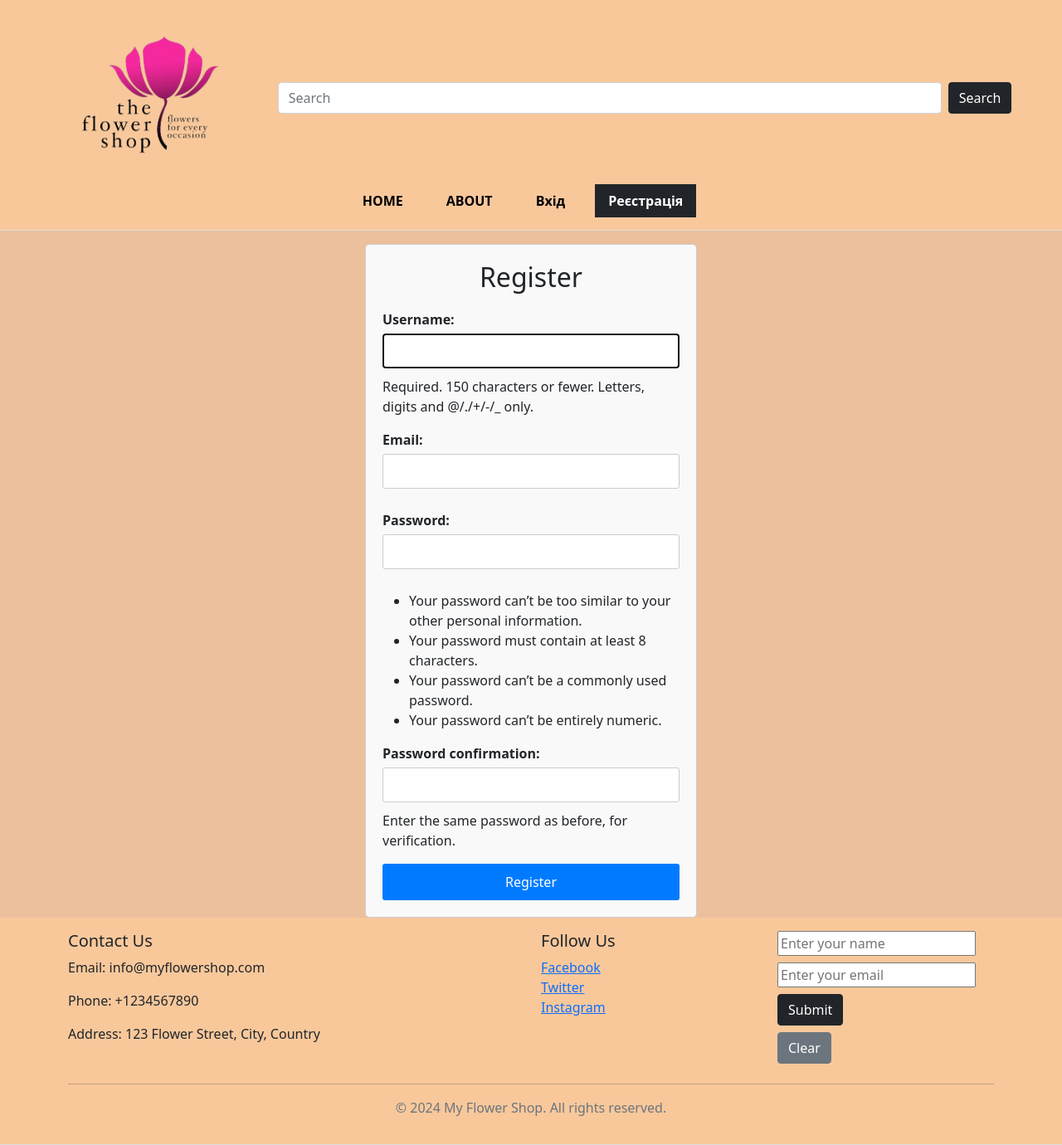
After one commit to IRSES/shop, a Django app: page /register/ in a window 1280 px wide. The commit adds this page. Shown: the whole page at 83% size. Run offline with Django 5.2, Linux system fonts and the light colour scheme.

Commit message:
reg and log

```diff
--- a/main/admin.py
+++ b/main/admin.py
@@ -4,6 +4,7 @@ from django.contrib import admin
 from .models import Product
 from .models import FormData
 from .models import ProductDescription
+from .models import CustomUser
 
 admin.site.register(FormData)
 
@@ -24,3 +25,5 @@ class ProductDescriptionAdmin(admin.ModelAdmin):
     inlines = [ProductInline]  # Включаємо вкладений клас ProductInline
 
 admin.site.register(ProductDescription, ProductDescriptionAdmin)
+
+admin.site.register(CustomUser)
--- /dev/null
+++ b/main/forms.py
@@ -0,0 +1,18 @@
+# main/forms.py
+
+from django import forms
+from django.contrib.auth.forms import UserCreationForm
+from .models import CustomUser
+
+class UserRegistrationForm(UserCreationForm):
+    email = forms.EmailField()
+
+    class Meta:
+        model = CustomUser
+        fields = ['username', 'email', 'password1', 'password2']
+
+
+class UserProfileForm(forms.ModelForm):
+    class Meta:
+        model = CustomUser
+        fields = ['username', 'email', 'role']
--- a/main/models.py
+++ b/main/models.py
@@ -2,6 +2,8 @@
 
 from django.db import models
 from django.core.validators import RegexValidator
+from django.contrib.auth.models import AbstractUser
+from django.contrib.auth.models import *
 
 
 class ProductDescription(models.Model):
@@ -55,3 +57,30 @@ class FormData(models.Model):
 
     def validate_english_name(self):
         english_name_validator(self.name)
+
+
+# reg auth users
+class CustomUser(AbstractUser):
+    ROLE_CHOICES = (
+        ('user', 'Звичайний користувач'),
+        ('manager', 'Менеджер'),
+        ('admin', 'Адміністратор'),
+    )
+    role = models.CharField(max_length=10, choices=ROLE_CHOICES, default='user')
+
+    groups = models.ManyToManyField(
+        Group,
+        verbose_name='groups',
+        blank=True,
+        help_text='The groups this user belongs to. A user will get all permissions granted to each of their groups.',
+        related_name='customuser_set',
+        related_query_name='user',
+    )
+    user_permissions = models.ManyToManyField(
+        Permission,
+        verbose_name='user permissions',
+        blank=True,
+        help_text='Specific permissions for this user.',
+        related_name='customuser_set',
+        related_query_name='user',
+    )
--- a/main/urls.py
+++ b/main/urls.py
@@ -1,7 +1,7 @@
 from django.urls import path
 from . import views
 from .views import ProductListView, ProductCreateView, ProductUpdateView, ProductDeleteView
-
+from django.contrib.auth.views import PasswordResetView, PasswordResetDoneView, PasswordResetConfirmView, PasswordResetCompleteView
 
 urlpatterns = [
     path('', views.home, name='home'),
@@ -12,4 +12,15 @@ urlpatterns = [
     path('product/new/', ProductCreateView.as_view(), name='product_new'),
     path('product/<int:pk>/edit/', ProductUpdateView.as_view(), name='product_edit'),
     path('product/<int:pk>/delete/', ProductDeleteView.as_view(), name='product_delete'),
+    #reg,log,logout
+    path('register/', views.register, name='register'),
+    path('login/', views.login, name='login'),
+    path('logout/', views.logout, name='logout'),
+    path('user/profile/', views.user_profile, name='user_profile'),
+    path('manage_permissions/<int:user_id>/', views.manage_user_permissions, name='manage_user_permissions'),
+    # reset
+    path('password_reset/', PasswordResetView.as_view(), name='password_reset'),
+    path('password_reset/done/', PasswordResetDoneView.as_view(), name='password_reset_done'),
+    path('reset/<uidb64>/<token>/', PasswordResetConfirmView.as_view(), name='password_reset_confirm'),
+    path('reset/done/', PasswordResetCompleteView.as_view(), name='password_reset_complete'),
 ]
--- a/main/views.py
+++ b/main/views.py
@@ -4,6 +4,13 @@ from django.core.exceptions import ValidationError
 from django.shortcuts import render, redirect, get_object_or_404
 from django.contrib import messages
 from django.views.generic import ListView, CreateView, UpdateView, DeleteView
+from django.contrib.auth.forms import AuthenticationForm
+from django.contrib.auth import login as auth_login, logout as auth_logout
+from django.contrib.auth import authenticate, login as auth_login
+from django.contrib.auth.decorators import login_required, user_passes_test
+from django.contrib.auth.decorators import login_required
+from .forms import UserRegistrationForm
+from .forms import UserProfileForm
 
 
 def home(request):
@@ -76,3 +83,55 @@ class ProductDeleteView(DeleteView):
     model = Product
     template_name = 'main/product_confirm_delete.html'
     success_url = '/table/'
+
+
+# reg
+@login_required
+def user_profile(request):
+    user = request.user
+    if request.method == 'POST':
+        form = UserProfileForm(request.POST, instance=user)
+        if form.is_valid():
+            form.save()
+            return redirect('user_profile')
+    else:
+        form = UserProfileForm(instance=user)
+    return render(request, 'main/user_profile.html', {'form': form, 'user': user})
+
+def register(request):
+    if request.method == 'POST':
+        form = UserRegistrationForm(request.POST)
+        if form.is_valid():
+            form.save()
+            return redirect('home')
+    else:
+        form = UserRegistrationForm()
+    return render(request, 'main/register.html', {'form': form})
+
+def login(request):
+    if request.method == 'POST':
+        form = AuthenticationForm(request, data=request.POST)
+        if form.is_valid():
+            user = form.get_user()
+            auth_login(request, user)
+            return redirect('home')
+    else:
+        form = AuthenticationForm()
+    return render(request, 'main/login.html', {'form': form})
+
+def logout(request):
+    auth_logout(request)
+    return redirect('home')
+
+
+@login_required
+def manage_user_permissions(request, user_id):
+    user = get_object_or_404(CustomUser, pk=user_id)  # Получаем объект пользователя или 404 ошибку, если пользователь не найден
+    if request.method == 'POST':
+        form = UserProfileForm(request.POST, instance=user)
+        if form.is_valid():
+            form.save()
+            return redirect('user_profile', user_id=user_id)
+    else:
+        form = UserProfileForm(instance=user)
+    return render(request, 'main/manage_user_permissions.html', {'form': form})
--- a/static/css/styles.css
+++ b/static/css/styles.css
@@ -78,3 +78,63 @@ footer {
 .product-table tr:hover {
     background-color: #dddddd;
 }
+
+
+/* forms reg log */
+.form-container {
+    max-width: 400px;
+    margin: 0 auto;
+    padding: 20px;
+    border: 1px solid #ccc;
+    border-radius: 5px;
+    background-color: #f9f9f9;
+}
+
+.form-container h2 {
+    text-align: center;
+    margin-bottom: 20px;
+}
+
+.form-container label {
+    display: block;
+    font-weight: bold;
+    margin-bottom: 5px;
+}
+
+.form-container input[type="text"],
+.form-container input[type="email"],
+.form-container input[type="password"] {
+    width: 100%;
+    padding: 8px;
+    margin-bottom: 10px;
+    border: 1px solid #ccc;
+    border-radius: 3px;
+}
+
+.form-container button[type="submit"] {
+    width: 100%;
+    padding: 10px;
+    background-color: #007bff;
+    color: #fff;
+    border: none;
+    border-radius: 3px;
+    cursor: pointer;
+}
+
+.form-container button[type="submit"]:hover {
+    background-color: #0056b3;
+}
+
+.form-container .form-footer {
+    margin-top: 20px;
+    text-align: center;
+}
+
+.form-container .form-footer a {
+    color: #007bff;
+    text-decoration: none;
+}
+
+.form-container .form-footer a:hover {
+    text-decoration: underline;
+}
--- a/templates/main/base.html
+++ b/templates/main/base.html
@@ -40,11 +40,32 @@
                                 <a class="nav-link {% if request.path == '/about/' %}active bg-dark text-white{% endif %}"
                                     href="{% url 'about' %}">ABOUT</a>
                             </li>
+                            {% if user.is_authenticated %}
+                            {% if user.role == 'admin' %}
                             <li class="nav-item">
                                 <a class="nav-link {% if request.path == '/table/' %}active bg-dark text-white{% endif %}"
                                     href="{% url 'table' %}">TABLE</a>
                             </li>
-
+                            {% endif %}
+                            <li class="nav-item">
+                                <a class="nav-link" href="{% url 'user_profile' %}">Мій профіль</a>
+                            </li>
+                            <li class="nav-item">
+                                <form method="post" action="{% url 'logout' %}">
+                                    {% csrf_token %}
+                                    <button type="submit" class="btn btn-link nav-link">Вийти</button>
+                                </form>
+                            </li>
+                            {% else %}
+                            <li class="nav-item">
+                                <a class="nav-link {% if request.path == '/login/' %}active bg-dark text-white{% endif %}"
+                                    href="{% url 'login' %}">Вхід</a>
+                            </li>
+                            <li class="nav-item">
+                                <a class="nav-link {% if request.path == '/register/' %}active bg-dark text-white{% endif %}"
+                                    href="{% url 'register' %}">Реєстрація</a>
+                            </li>
+                            {% endif %}
                         </ul>
                     </nav>
                 </div>
@@ -64,7 +85,8 @@
                         <p class="card-text">{{ product.description }}</p>
                         <p class="card-text">Price: {{ product.price }}</p>
                         <a href="#" class="btn btn-dark mb-2">Buy Now</a>
-                        <a href="{% url 'description' product.id %}" class="d-block"><button class="btn btn-dark btn-sm">Description</button></a>
+                        <a href="{% url 'description' product.id %}" class="d-block"><button
+                                class="btn btn-dark btn-sm">Description</button></a>
                     </div>
                 </div>
             </div>
@@ -119,8 +141,10 @@
                         <div class="col-md-3">
                             <form id="data-form" class="col-md-12" method="post" action="">
                                 {% csrf_token %}
-                                <input class="mb-2" type="text" id="name" name="name" placeholder="Enter your name" required>
-                                <input class="mb-2" type="email" id="email" name="email" placeholder="Enter your email" required>
+                                <input class="mb-2" type="text" id="name" name="name" placeholder="Enter your name"
+                                    required>
+                                <input class="mb-2" type="email" id="email" name="email" placeholder="Enter your email"
+                                    required>
                                 <button type="submit" class="btn btn-dark mb-2">Submit</button>
                                 <button type="button" id="clear-btn" class="btn btn-secondary mb-2">Clear</button>
                             </form>
--- /dev/null
+++ b/templates/main/register.html
@@ -0,0 +1,14 @@
+<!-- main/templates/main/register.html -->
+
+{% extends 'main/base.html' %}
+
+{% block content %}
+<div class="form-container">
+    <h2>Register</h2>
+    <form method="post">
+        {% csrf_token %}
+        {{ form.as_p }}
+        <button type="submit">Register</button>
+    </form>
+</div>
+{% endblock %}
```
Also changed, not shown: templates/main/login.html (added, +14 -0 lines), templates/main/user_profile.html (added, +13 -0 lines), db.sqlite3, main/migrations/0004_customuser.py (added).
